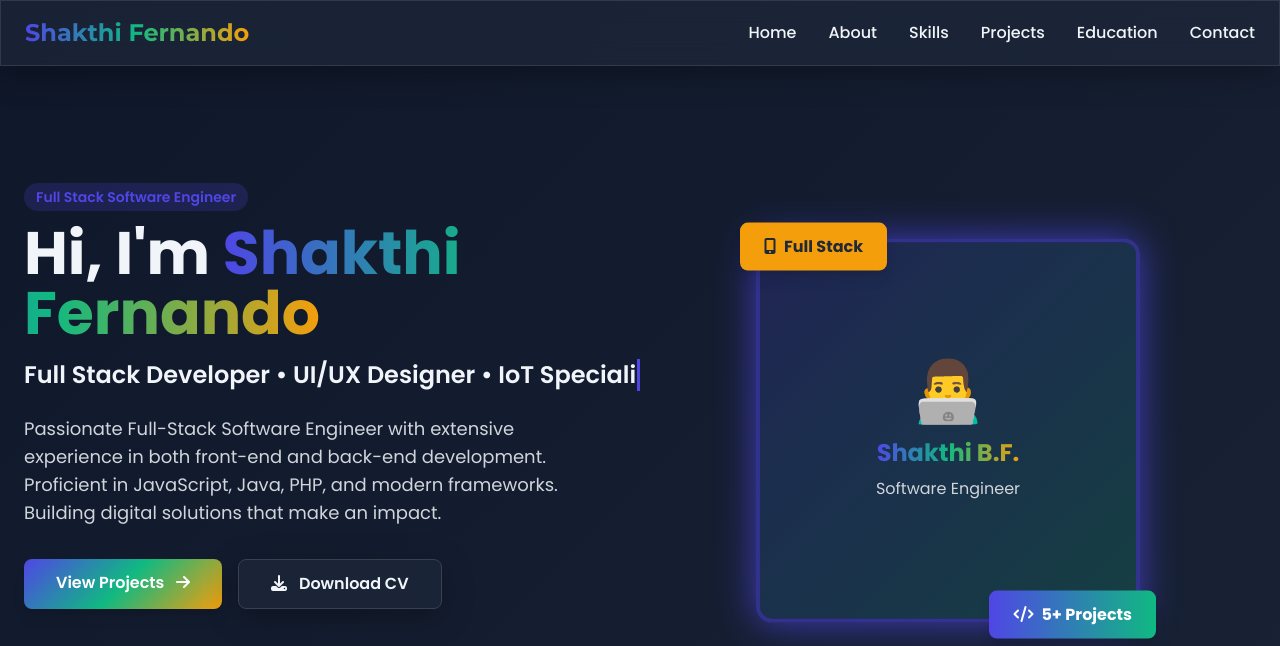
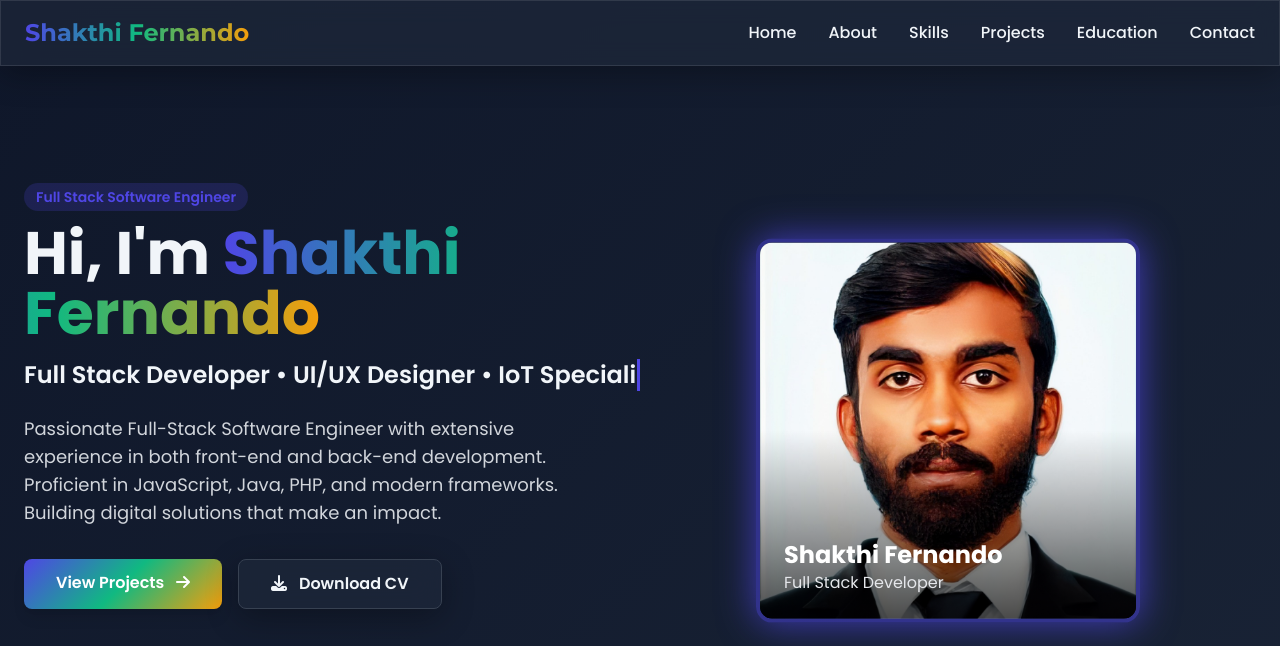
Before and after one commit to projectbinara/shakthi-fernando-portfolio, a plain HTML site: page index.html in a window 1280 px wide. Shown: the top 646 px of the page. Drawn offline with nearby package versions, Linux system fonts and the light colour scheme.

Commit message:
profile photo update

```diff
--- a/index.html
+++ b/index.html
@@ -186,21 +186,22 @@
                 </div>
                 <div class="md:w-1/2 flex justify-center">
                     <div class="relative animate-float">
-                        <div class="w-72 h-72 md:w-96 md:h-96 rounded-2xl overflow-hidden border-4 border-primary/50 animate-pulse-glow">
-                            <div class="w-full h-full bg-gradient-to-br from-primary/20 to-secondary/20 flex items-center justify-center">
-                                <div class="text-center">
-                                    <div class="text-6xl mb-4">👨‍💻</div>
-                                    <div class="text-2xl font-bold gradient-text">Shakthi B.F.</div>
-                                    <div class="text-gray-300 mt-2">Software Engineer</div>
+                        <div
+                            class="w-72 h-72 md:w-96 md:h-96 rounded-2xl overflow-hidden border-4 border-primary/50 animate-pulse-glow">
+                            <!-- Profile photo with overlay -->
+                            <div class="relative w-full h-full">
+                                <!-- Your profile photo -->
+                                <img src="assets/profile.jpg" alt="Shakthi Fernando" class="w-full h-full object-cover">
+
+                                <!-- Overlay with name and title -->
+                                <div
+                                    class="absolute inset-0 bg-gradient-to-t from-black/70 via-transparent to-transparent flex flex-col justify-end p-6">
+                                    <div class="text-2xl font-bold text-white">Shakthi Fernando</div>
+                                    <div class="text-gray-200">Full Stack Developer</div>
                                 </div>
                             </div>
                         </div>
-                        <div class="absolute -bottom-4 -right-4 bg-gradient-to-r from-primary to-secondary text-white font-bold py-3 px-6 rounded-lg shadow-lg">
-                            <i class="fas fa-code mr-2"></i>5+ Projects
-                        </div>
-                        <div class="absolute -top-4 -left-4 bg-accent text-dark font-bold py-3 px-6 rounded-lg shadow-lg">
-                            <i class="fas fa-mobile-alt mr-2"></i>Full Stack
-                        </div>
+                        <!-- Badges remain -->
                     </div>
                 </div>
             </div>
```
Also changed, not shown: assets/profile.jpg (added).
